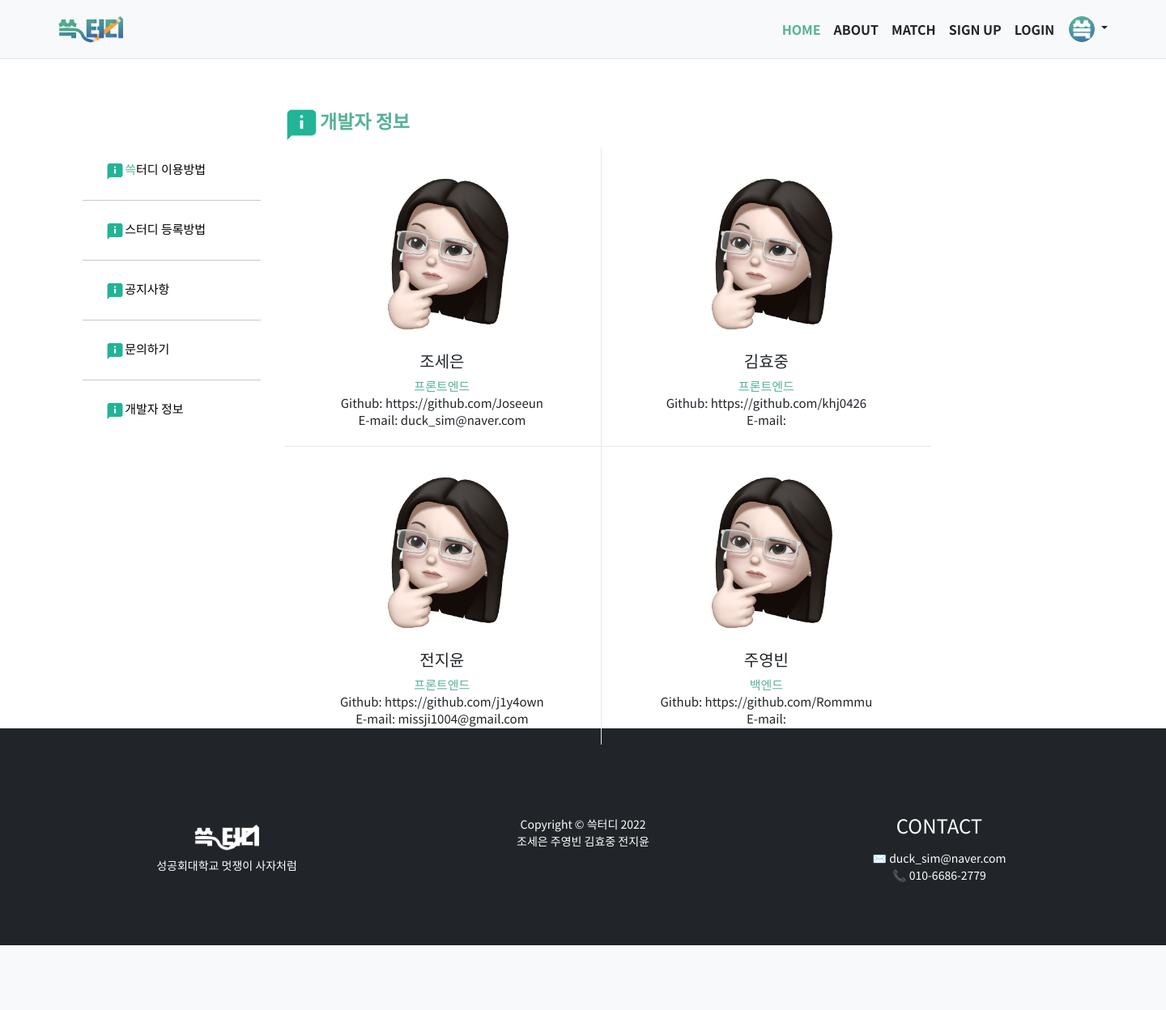
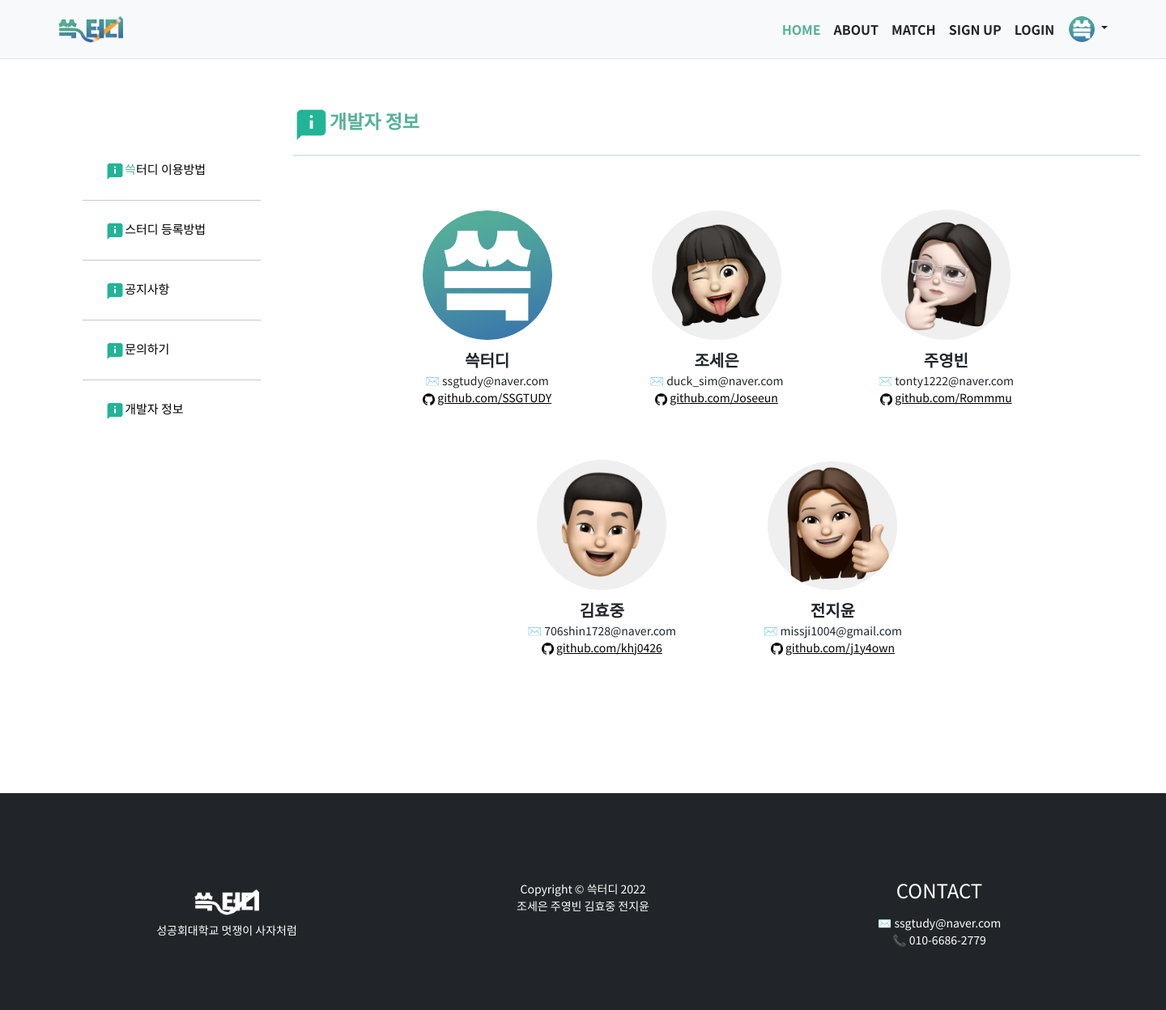
Before and after one commit to SSGTUDY/SSGTUDY_DEPLOY, a Django app: template about/templates/about_person.html in a window 1440 px wide. Shown: the whole page at 81% size. Before the commit the page ends 1168 px from the top, so only its background shows below. Run offline with Django 4.2, Linux system fonts and the light colour scheme; the template is opened without the code that fills it, so the values that code supplies are empty; some libraries are stand-ins or nearby versions.

Commit message:
세은 확인

```diff
--- a/about/static/about/css/about_main.css
+++ b/about/static/about/css/about_main.css
@@ -5,6 +5,40 @@
 }
 
 /* about_main css */
+
+
+.people-box{
+    display:inline-block;
+    margin: 0px 50px;
+    margin-top: 40px;
+
+}
+
+.circle-img{
+    width: 160px;
+    border-radius: 50%;
+    margin: 10px;
+    background-color: rgba(204, 204, 204, 0.311);
+}
+
+
+.github{
+    width: 15px;
+}
+
+.info{
+    font-size: 14;
+}
+
+/* .nolink{
+    text-decoration:none;
+} */
+
+.name{
+    font-size: 20;
+    margin: 0px 0px 0px;
+    font-weight: 600;
+}
 
 .container{
     position: relative;
@@ -45,8 +79,8 @@
 
 .ssg{
     font-family: 'Noto Sans KR', sans-serif;
-    width: 1070px;
-    height: 276px;
+    width: 1045px;
+    height: 250px;
     font-size: 18px;
     opacity: 0.6;
     background-color:#56b198;
@@ -110,17 +144,10 @@
 }
 
 .plus{
-    margin: 3px;
-    position: absolute;
-    top: 130px;
-    left: 75%;
     padding: 5px 15px;
     border-radius: 15px;
     border: none;
-    font-family: 'Noto Sans KR', sans-serif;
     text-decoration: none;
-    font-weight: 500;
-    transition: 0.25s;
     background-color: #56b198;
     color: white;
 }
--- a/about/templates/about_main.html
+++ b/about/templates/about_main.html
@@ -1,46 +1,39 @@
-{% extends 'base.html' %}
+{% extends 'about_manual.html' %}
 
 {% load static %}
 
-{% block content %}
-    <div class="container">
-
-        <hd class="">
-            <title>About_main</title>
-            <link rel="stylesheet" href="https://maxcdn.bootstrapcdn.com/font-awesome/4.6.3/css/font-awesome.min.css">
-            <link rel="stylesheet" type="text/css" href="{% static 'about/css/about_main.css' %}" />
-        </hd>
-
-        <div id="mysidenav" class="sidenav">
-            <a class="nav-link active" aria-current="page" href="{% url 'about_main' %}"></a><br>
-            <a class="nav-link1" href="{% url 'about_main' %}">&nbsp;&nbsp;&nbsp;&nbsp;&nbsp;&nbsp;<img src="{% static 'about/image/i.png' %}" alt="mdo" width="24" height="24"><span style="color:#56b198">쓱</span>터디 이용방법</a><hr>
-            <a class="nav-link" href="{% url 'about_post' %}">&nbsp;&nbsp;&nbsp;&nbsp;&nbsp;&nbsp;<img src="{% static 'about/image/i.png' %}" alt="mdo" width="24" height="24">스터디 등록방법</a><hr>
-            <a class="nav-link" href="{% url 'about_notice' %}">&nbsp;&nbsp;&nbsp;&nbsp;&nbsp;&nbsp;<img src="{% static 'about/image/i.png' %}" alt="mdo" width="24" height="24">공지사항</a><hr>
-            <a class="nav-link" href="{% url 'about_qna' %}">&nbsp;&nbsp;&nbsp;&nbsp;&nbsp;&nbsp;<img src="{% static 'about/image/i.png' %}" alt="mdo" width="24" height="24">문의하기</a><hr>
-            <a class="nav-link" href="{% url 'about_person' %}">&nbsp;&nbsp;&nbsp;&nbsp;&nbsp;&nbsp;<img src="{% static 'about/image/i.png' %}" alt="mdo" width="24" height="24">개발자 정보</a>
-        </div>
-
-        <div id="box" class="box">
-            <fooster>
-                {% block fooster %}
-                <h4 class="findssg"><img src="{% static 'about/image/i.png' %}" alt="mdo" width="45" height="45">스터디를 빠르게 찾고 싶다면</h4>
-                <div id="ssg" class="ssg">
-                    <p class="ssgword"><br><br>저희 쓱터디는 <br><br>사용자분들이 원하는 스터디를 빠르게 찾아 보실 수 있도록 <br><br>보다 편리한 기능을 제공합니다.</p>
-                    <img src="{% static 'about/image/ssg.png' %}" alt="mdo" width="550" height="275" style="position:absolute; left:520;">
-                </div>
-                <br><br>
-                    <h5 class="talk"><img src="{% static 'about/image/plant.png' %}" alt="mdo" width="40" height="40">&nbsp;원하는 스터디를 해시태그로 검색하세요!</h5>
-                    <p class="talk2">&nbsp;&nbsp;&nbsp;&nbsp;&nbsp;&nbsp;&nbsp;&nbsp;&nbsp;&nbsp;<span style="color:#56b198">쓱터디</span>는 사용자가 원하는 태그를 만들고, 사용할 수 있도록 합니다.<br>
-                        &nbsp;&nbsp;&nbsp;&nbsp;&nbsp;&nbsp;&nbsp;&nbsp;&nbsp;&nbsp;태그별로 글을 볼 수 있고, 스터디를 태그를 통해서 검색하세요!</p><br>
-                    <h5 class="talk"><img src="{% static 'about/image/clover.png' %}" alt="mdo" width="40" height="40">&nbsp;관심 있는 스터디를 찜으로 등록해보세요!</h5>
-                    <p class="talk2">&nbsp;&nbsp;&nbsp;&nbsp;&nbsp;&nbsp;&nbsp;&nbsp;&nbsp;&nbsp;<span style="color:#56b198">쓱터디</span>는 사용자가 찜한 태그를 한번에 볼 수 있습니다.<br>
-                        &nbsp;&nbsp;&nbsp;&nbsp;&nbsp;&nbsp;&nbsp;&nbsp;&nbsp;&nbsp;찜한 태그를 <span style="color:#818181">MYPAGE-내가 찜한 스터디</span>에서 한꺼번에 확인해보세요!</p><br>
-                    <h5 class="talk"><img src="{% static 'about/image/calender.png' %}" alt="mdo" width="40" height="40">&nbsp;오늘은 무슨 스터디가 있는지 확인이 가능한가요?</h5>
-                    <p class="talk2">&nbsp;&nbsp;&nbsp;&nbsp;&nbsp;&nbsp;&nbsp;&nbsp;&nbsp;&nbsp;<span style="color:#56b198">쓱터디</span>는 사용자가 등록한 스터디를 토대로 오늘은 무슨 스터디가 있는지 알려드립니다<br>
-                        &nbsp;&nbsp;&nbsp;&nbsp;&nbsp;&nbsp;&nbsp;&nbsp;&nbsp;&nbsp;오늘은 무슨 스터디가 있는지 궁금하다면 <span style="color:#818181">MYPAGE-오늘의 스터디 일정</span>에서 만나보세요!</p>
-                {% endblock %}
-                </fooster>
-        </div><div style="clear:both"></div>
-
+{% block fooster %}
+<div class="container" style="margin-bottom: 150px;">
+    <h4 class="findssg">
+        <img src="{% static 'about/image/i.png' %}" alt="mdo" width="45" height="45">스터디를 빠르게 찾고 싶다면
+    </h4>
+    <hr style="color:#56b198" size="4px" width="100%">
+    <div id="ssg" class="ssg">
+        <p class="ssgword">
+            <br><br>저희 쓱터디는
+            <br><br>사용자분들이 원하는 스터디를 빠르게 찾아 보실 수 있도록
+            <br><br>보다 편리한 기능을 제공합니다.
+        </p>
+        <img src="{% static 'about/image/ssg.png' %}" alt="mdo" width="525" height="250"
+            style="position:absolute; left:531; object-fit: cover; mix-blend-mode: soft-light; ">
     </div>
+    <br><br>
+    <h5 class="talk"><img src="{% static 'about/image/plant.png' %}" alt="mdo" width="40" height="40">&nbsp;원하는 스터디를
+        해시태그로 검색하세요!</h5>
+    <p class="talk2">&nbsp;&nbsp;&nbsp;&nbsp;&nbsp;&nbsp;&nbsp;&nbsp;&nbsp;&nbsp;<span style="color:#56b198">쓱터디</span>는
+        사용자가 원하는 태그를 만들고, 사용할 수 있도록 합니다.<br>
+        &nbsp;&nbsp;&nbsp;&nbsp;&nbsp;&nbsp;&nbsp;&nbsp;&nbsp;&nbsp;태그별로 글을 볼 수 있고, 스터디를 태그를 통해서 검색하세요!</p><br>
+    <h5 class="talk"><img src="{% static 'about/image/clover.png' %}" alt="mdo" width="40" height="40">&nbsp;관심 있는 스터디를
+        찜으로 등록해보세요!</h5>
+    <p class="talk2">&nbsp;&nbsp;&nbsp;&nbsp;&nbsp;&nbsp;&nbsp;&nbsp;&nbsp;&nbsp;<span style="color:#56b198">쓱터디</span>는
+        사용자가 찜한 태그를 한번에 볼 수 있습니다.<br>
+        &nbsp;&nbsp;&nbsp;&nbsp;&nbsp;&nbsp;&nbsp;&nbsp;&nbsp;&nbsp;찜한 태그를 <span style="color:#818181">MYPAGE-내가 찜한
+            스터디</span>에서 한꺼번에 확인해보세요!</p><br>
+    <h5 class="talk"><img src="{% static 'about/image/calender.png' %}" alt="mdo" width="40" height="40">&nbsp;오늘은 무슨
+        스터디가 있는지 확인이 가능한가요?</h5>
+    <p class="talk2">&nbsp;&nbsp;&nbsp;&nbsp;&nbsp;&nbsp;&nbsp;&nbsp;&nbsp;&nbsp;<span style="color:#56b198">쓱터디</span>는
+        사용자가 등록한 스터디를 토대로 오늘은 무슨 스터디가 있는지 알려드립니다<br>
+        &nbsp;&nbsp;&nbsp;&nbsp;&nbsp;&nbsp;&nbsp;&nbsp;&nbsp;&nbsp;오늘은 무슨 스터디가 있는지 궁금하다면 <span
+            style="color:#818181">MYPAGE-오늘의 스터디 일정</span>에서 만나보세요!</p>
+</div>
 {% endblock %}
--- /dev/null
+++ b/about/templates/about_manual.html
@@ -0,0 +1,45 @@
+{% extends 'base.html' %}
+{% load static %}
+
+
+{% block css %}
+<link rel="stylesheet" href="https://maxcdn.bootstrapcdn.com/font-awesome/4.6.3/css/font-awesome.min.css">
+<link rel="stylesheet" type="text/css" href="{% static 'about/css/about_main.css' %}" />
+{% endblock css %}
+
+{% block content %}
+
+<div class="container" style="margin-bottom: 80px;">
+
+        <div id="mysidenav" class="sidenav">
+                <a class="nav-link active" aria-current="page" href="{% url 'about_main' %}"></a><br>
+                <a class="nav-link1" href="{% url 'about_main' %}">&nbsp;&nbsp;&nbsp;&nbsp;&nbsp;&nbsp;<img
+                                src="{% static 'about/image/i.png' %}" alt="mdo" width="24" height="24"><span
+                                style="color:#56b198">쓱</span>터디 이용방법</a>
+                <hr>
+                <a class="nav-link" href="{% url 'about_post' %}">&nbsp;&nbsp;&nbsp;&nbsp;&nbsp;&nbsp;<img
+                                src="{% static 'about/image/i.png' %}" alt="mdo" width="24" height="24">스터디 등록방법</a>
+                <hr>
+                <a class="nav-link" href="{% url 'about_notice' %}">&nbsp;&nbsp;&nbsp;&nbsp;&nbsp;&nbsp;<img
+                                src="{% static 'about/image/i.png' %}" alt="mdo" width="24" height="24">공지사항</a>
+                <hr>
+                <a class="nav-link" href="{% url 'about_qna' %}">&nbsp;&nbsp;&nbsp;&nbsp;&nbsp;&nbsp;<img
+                                src="{% static 'about/image/i.png' %}" alt="mdo" width="24" height="24">문의하기</a>
+                <hr>
+                <a class="nav-link" href="{% url 'about_person' %}">&nbsp;&nbsp;&nbsp;&nbsp;&nbsp;&nbsp;<img
+                                src="{% static 'about/image/i.png' %}" alt="mdo" width="24" height="24">개발자 정보</a>
+        </div>
+
+        <div id="box" class="box">
+                <fooster>
+                        {% block fooster %}
+
+                        {% endblock %}
+                </fooster>
+        </div>
+        <div style="clear:both"></div>
+
+</div>
+
+
+{% endblock %}
--- a/about/templates/about_person.html
+++ b/about/templates/about_person.html
@@ -1,23 +1,64 @@
-{% extends 'about_main.html' %}
+{% extends 'about_manual.html' %}
 
 {% load static %}
 
 
-{% block fooster%}
+{% block fooster %}
+<div class="container">
     <h4 class="findssg">
-        <img src="{% static 'about/image/i.png' %}" alt="mdo" width="45" height="45">개발자 정보</h4>
-    <table class="developer">
-        <tr class="wlrtjs">
-            <td class="wlrtjs2"><img src="{% static 'about/image/youngbin.png' %}" alt="mdo" widtd="250" height="250">
-                <br><h5>조세은</h5><span style="color:#56b198">프론트엔드</span><br>Github: https://github.com/Joseeun<br>E-mail: duck_sim@naver.com<br>&nbsp;</td>
-            <td><img src="{% static 'about/image/youngbin.png' %}" alt="mdo" widtd="250" height="250">
-                <br><h5>김효중</h5><span style="color:#56b198">프론트엔드</span><br>Github: https://github.com/khj0426<br>E-mail: <br>&nbsp;</td>
-        </tr>
-        <tr>
-            <td class="wlrtjs2"><img src="{% static 'about/image/youngbin.png' %}" alt="mdo" widtd="250" height="250">
-                <br><h5>전지윤</h5><span style="color:#56b198">프론트엔드</span><br>Github: https://github.com/j1y4own<br>E-mail: missji1004@gmail.com<br>&nbsp;</td>
-            <td><img src="{% static 'about/image/youngbin.png' %}" alt="mdo" widtd="250" height="250">
-                <br><h5>주영빈</h5><span style="color:#56b198">백엔드</span><br>Github: https://github.com/Rommmu<br>E-mail: <br>&nbsp;</td>
-        </tr>
-    </table>
+        <img src="{% static 'about/image/i.png' %}" alt="mdo" width="45" height="45">개발자 정보
+    </h4>
+    <hr style="color:#56b198" size="4px" width="100%">
+
+    <div>
+        <div class="people-box">
+            <img src="{% static 'home/img/icon.png' %}" class="circle-img">
+            <p class="name">쓱터디</p>
+            <p class="info">✉️ ssgtudy@naver.com<br>
+                <img src="{% static 'about/image/깃허브.png' %}" class="github">
+                <a class=nolink href="https://github.com/SSGTUDY" style="color: black">
+                    github.com/SSGTUDY</a>
+            </p>
+        </div>
+        <div class="people-box">
+            <img src="{% static 'about/image/seeun.png' %}" class="circle-img">
+            <p class="name">조세은</p>
+            <p class="info">✉️ duck_sim@naver.com<br>
+                <img src="{% static 'about/image/깃허브.png' %}" class="github">
+                <a class=nolink href="https://github.com/Joseeun" style="color: black">
+                    github.com/Joseeun</a>
+            </p>
+        </div>
+        <div class="people-box">
+            <img src="{% static 'about/image/youngbin.png' %}" class="circle-img">
+            <p class="name">주영빈</p>
+            <p class="info">✉️ tonty1222@naver.com<br>
+                <img src="{% static 'about/image/깃허브.png' %}" class="github">
+                <a class=nolink href="https://github.com/Rommmu" style="color: black">
+                    github.com/Rommmu</a>
+            </p>
+        </div>
+    </div>
+    <div>
+        <div class="people-box">
+            <img src="{% static 'about/image/hyojung.png' %}" class="circle-img">
+            <p class="name">김효중</p>
+            <p class="info">✉️ 706shin1728@naver.com<br>
+                <img src="{% static 'about/image/깃허브.png' %}" class="github">
+                <a class=nolink href="https://github.com/khj0426" style="color: black">
+                    github.com/khj0426</a>
+            </p>
+        </div>
+        <div class="people-box">
+            <img src="{% static 'about/image/jiyun.png' %}" class="circle-img">
+            <p class="name">전지윤</p>
+            <p class="info">✉️ missji1004@gmail.com<br>
+                <img src="{% static 'about/image/깃허브.png' %}" class="github">
+                <a class=nolink href="https://github.com/j1y4own" style="color: black">
+                    github.com/j1y4own</a>
+            </p>
+        </div>
+    </div>
+
+</div>
 {% endblock %}
--- a/about/views.py
+++ b/about/views.py
@@ -6,7 +6,7 @@ def about_main(request):
 
 # about_manual.html
 def about_manual(request):
-    return render(request, 'about_main.html')
+    return render(request, 'about_manual.html')
 
 # about_post.html
 def about_post(request):
--- a/home/templates/base.html
+++ b/home/templates/base.html
@@ -83,7 +83,7 @@
             <div class="col-lg-4">
                 <h4 class="text-uppercase mb-3 nav-main-font">Contact</h4>
 
-                <small>✉️ duck_sim@naver.com</small><br> <small>📞
+                <small>✉️ ssgtudy@naver.com</small><br> <small>📞
                     010-6686-2779</small>
 
             </div>
```
Also changed, not shown: about/templates/about_notice.html (+8 -4 lines), about/templates/about_post.html (+12 -4 lines), about/templates/about_qna.html (+5 -5 lines), about/static/about/image/hyojung.png (added), about/static/about/image/jiyun.png (added), about/static/about/image/seeun.png (added), about/static/about/image/youngbin.png, about/static/about/image/깃허브.png (added).
